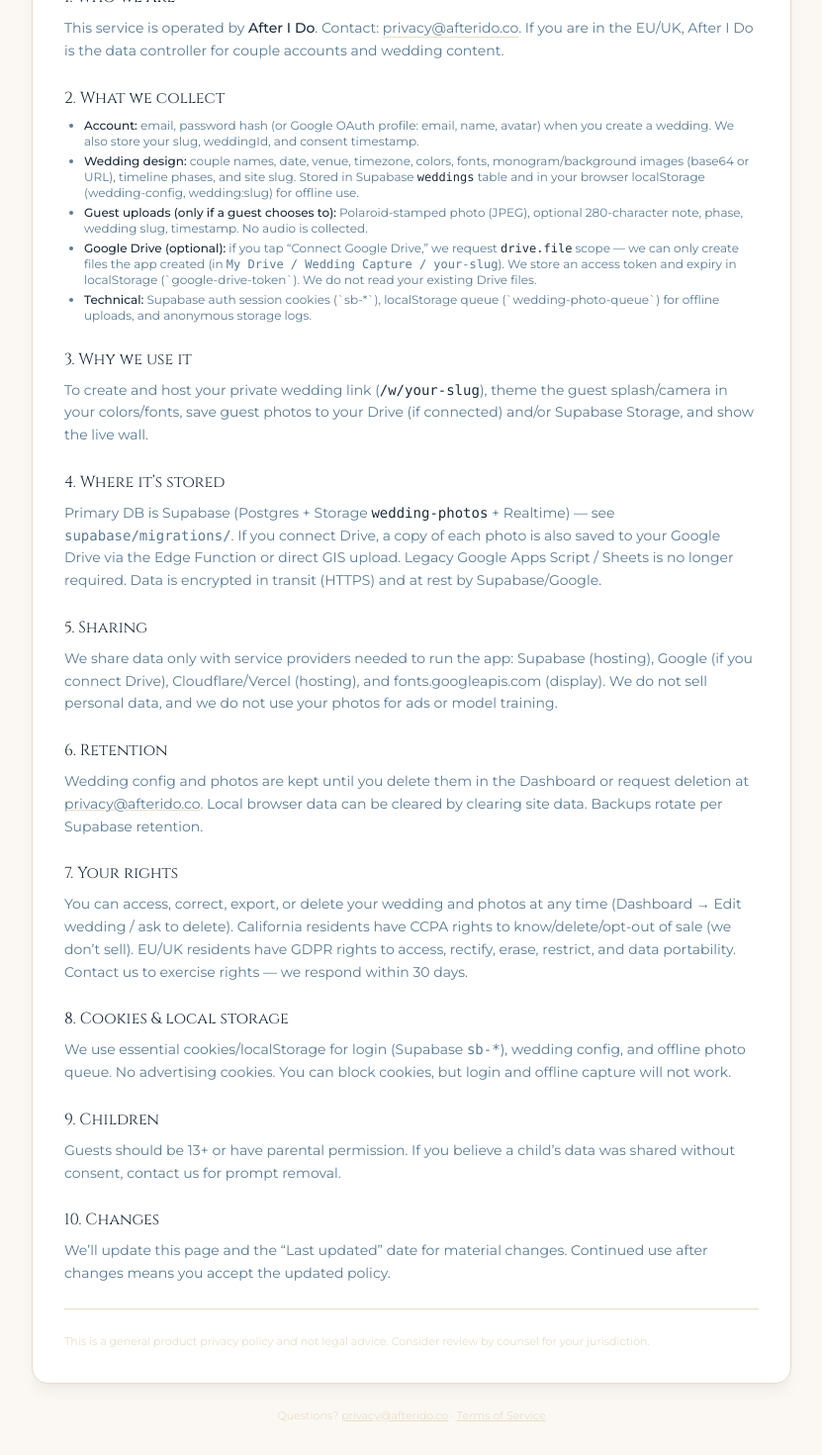
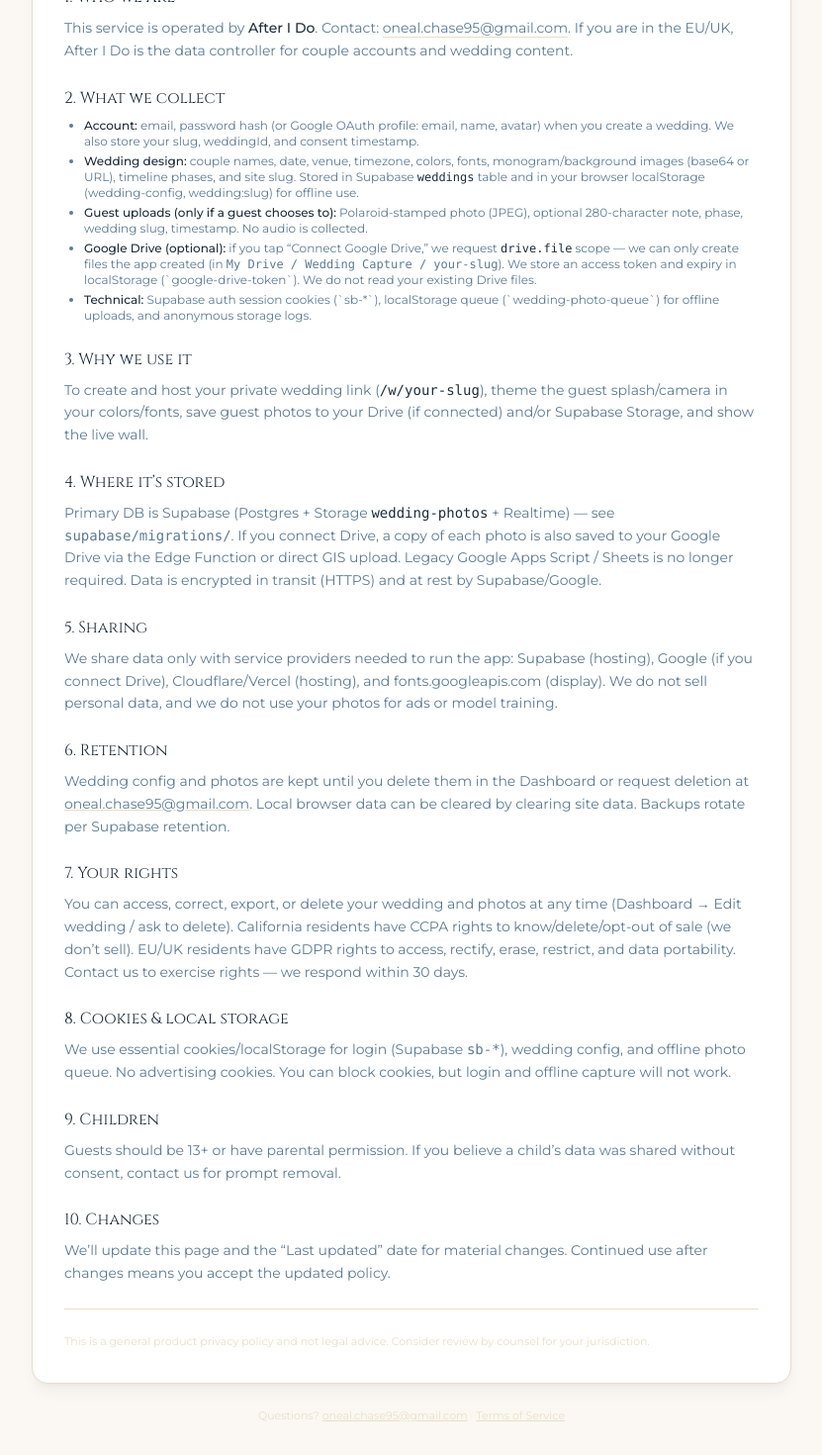
Before and after one commit to oneal-chase/After-I-Do, a React (Vite) app: page /privacy in a window 1280 px wide. Shown: the part 406-1876 px from the top of the page at 99% size, without its empty margins (224-1055 px from the left). Built offline with nearby package versions, Linux system fonts and the light colour scheme; no server answers.

Commit message:
chore: set After I Do contact to oneal.chase95@gmail.com (Privacy + Terms)

```diff
--- a/src/pages/PrivacyPage.tsx
+++ b/src/pages/PrivacyPage.tsx
@@ -32,7 +32,7 @@ export default function PrivacyPage() {
               <h2 className="font-display text-base text-navy mb-2">1. Who we are</h2>
               <p>
                 This service is operated by <span className="text-navy font-medium">After I Do</span>. Contact:{" "}
-                <a href="mailto:privacy@afterido.co" className="underline decoration-parchment underline-offset-4 hover:text-navy">privacy@afterido.co</a>.
+                <a href="mailto:oneal.chase95@gmail.com" className="underline decoration-parchment underline-offset-4 hover:text-navy">oneal.chase95@gmail.com</a>.
                 If you are in the EU/UK, After I Do is the data controller for couple accounts and wedding content.
               </p>
             </section>
@@ -70,7 +70,7 @@ export default function PrivacyPage() {
             <section>
               <h2 className="font-display text-base text-navy mb-2">6. Retention</h2>
               <p>
-                Wedding config and photos are kept until you delete them in the Dashboard or request deletion at <a href="mailto:privacy@afterido.co" className="underline decoration-parchment hover:text-navy">privacy@afterido.co</a>. Local browser data can be cleared by clearing site data. Backups rotate per Supabase retention.
+                Wedding config and photos are kept until you delete them in the Dashboard or request deletion at <a href="mailto:oneal.chase95@gmail.com" className="underline decoration-parchment hover:text-navy">oneal.chase95@gmail.com</a>. Local browser data can be cleared by clearing site data. Backups rotate per Supabase retention.
               </p>
             </section>
 
@@ -105,7 +105,7 @@ export default function PrivacyPage() {
         </div>
 
         <p className="font-body text-[11px] text-parchment text-center mt-6">
-          Questions? <a href="mailto:privacy@afterido.co" className="underline decoration-parchment hover:text-navy">privacy@afterido.co</a> · <Link to="/terms" className="underline decoration-parchment hover:text-navy">Terms of Service</Link>
+          Questions? <a href="mailto:oneal.chase95@gmail.com" className="underline decoration-parchment hover:text-navy">oneal.chase95@gmail.com</a> · <Link to="/terms" className="underline decoration-parchment hover:text-navy">Terms of Service</Link>
         </p>
       </div>
     </div>
--- a/src/pages/TermsPage.tsx
+++ b/src/pages/TermsPage.tsx
@@ -41,7 +41,7 @@ export default function TermsPage() {
             <section>
               <h2 className="font-display text-base text-navy mb-2">3. Your content</h2>
               <p>
-                You and your guests own the photos and notes you submit. You grant After I Do a limited license to store, display (live wall), and deliver them for your wedding. You represent you have permission to share any photo (especially of guests). You can delete weddings/photos via the Dashboard or by emailing <a href="mailto:privacy@afterido.co" className="underline decoration-parchment hover:text-navy">privacy@afterido.co</a>.
+                You and your guests own the photos and notes you submit. You grant After I Do a limited license to store, display (live wall), and deliver them for your wedding. You represent you have permission to share any photo (especially of guests). You can delete weddings/photos via the Dashboard or by emailing <a href="mailto:oneal.chase95@gmail.com" className="underline decoration-parchment hover:text-navy">oneal.chase95@gmail.com</a>.
               </p>
             </section>
 
@@ -85,7 +85,7 @@ export default function TermsPage() {
             <section>
               <h2 className="font-display text-base text-navy mb-2">10. Contact</h2>
               <p>
-                After I Do — <a href="mailto:privacy@afterido.co" className="underline decoration-parchment hover:text-navy">privacy@afterido.co</a>
+                After I Do — <a href="mailto:oneal.chase95@gmail.com" className="underline decoration-parchment hover:text-navy">oneal.chase95@gmail.com</a>
               </p>
             </section>
 
@@ -96,7 +96,7 @@ export default function TermsPage() {
         </div>
 
         <p className="font-body text-[11px] text-parchment text-center mt-6">
-          <Link to="/privacy" className="underline decoration-parchment hover:text-navy">Privacy Policy</Link> · Questions? <a href="mailto:privacy@afterido.co" className="underline decoration-parchment hover:text-navy">privacy@afterido.co</a>
+          <Link to="/privacy" className="underline decoration-parchment hover:text-navy">Privacy Policy</Link> · Questions? <a href="mailto:oneal.chase95@gmail.com" className="underline decoration-parchment hover:text-navy">oneal.chase95@gmail.com</a>
         </p>
       </div>
     </div>
```
